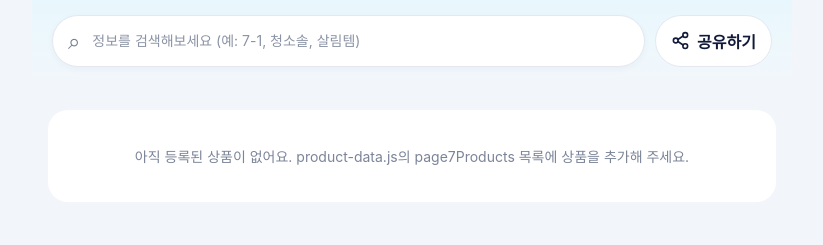
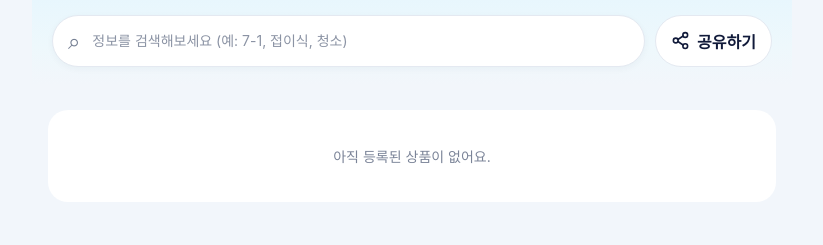
Before and after one commit to npickkr/npick-biolink, a plain HTML site: page page7.html in a window 1280 px wide. Shown: the part 111-356 px from the top of the page, without its empty margins (228-1051 px from the left). Drawn offline with Linux system fonts and the light colour scheme.

Commit message:
Update page7.html

```diff
--- a/page7.html
+++ b/page7.html
@@ -190,7 +190,7 @@
     <div class="tools">
       <label class="search-wrap">
         <span class="search-icon" aria-hidden="true">⌕</span>
-        <input id="searchInput" type="search" placeholder="정보를 검색해보세요 (예: 7-1, 청소솔, 살림템)" autocomplete="off">
+        <input id="searchInput" type="search" placeholder="정보를 검색해보세요 (예: 7-1, 접이식, 청소)" autocomplete="off">
         <button id="clearSearch" class="clear" type="button" aria-label="검색어 지우기">×</button>
       </label>
       <button class="share" id="shareButton" type="button" aria-label="페이지 공유">
@@ -278,7 +278,7 @@
     clearSearch.style.display = raw ? 'block' : 'none';
     resultCount.textContent = raw ? `${visible}개 상품` : '';
     emptyState.style.display = visible ? 'none' : 'block';
-    emptyState.innerHTML = !dataLoaded ? '상품 데이터 파일을 불러오지 못했어요. product-data.js가 이 HTML과 같은 폴더에 있는지 확인해 주세요.' : !products.length ? '아직 등록된 상품이 없어요. product-data.js의 page7Products 목록에 상품을 추가해 주세요.' : raw ? '검색 결과가 없어요.<br>번호 또는 정보 제목을 다시 검색해 주세요.' : emptyDefaultText;
+    emptyState.innerHTML = !dataLoaded ? '상품 데이터 파일을 불러오지 못했어요. product-data.js가 이 HTML과 같은 폴더에 있는지 확인해 주세요.' : !products.length ? '아직 등록된 상품이 없어요.' : raw ? '검색 결과가 없어요.<br>번호 또는 정보 제목을 다시 검색해 주세요.' : emptyDefaultText;
   }
 
   searchInput.addEventListener('input', filterCards);
```
